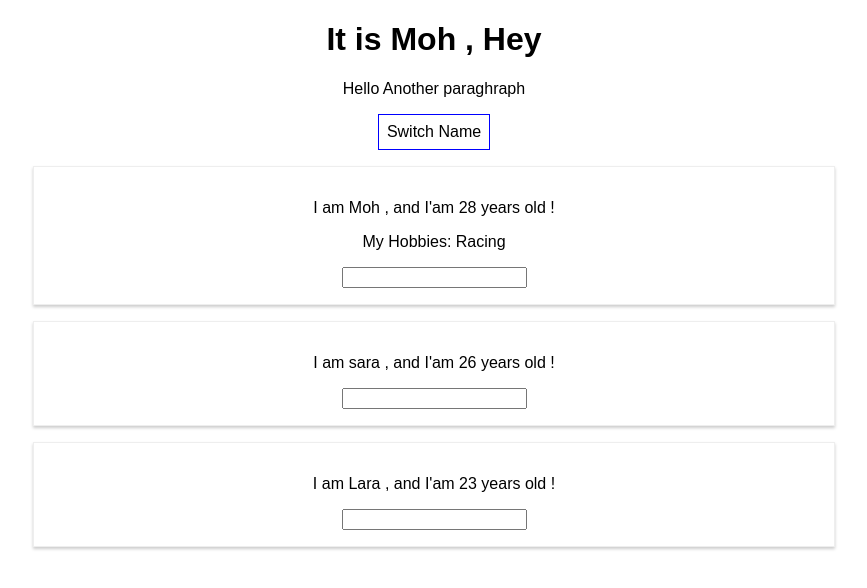
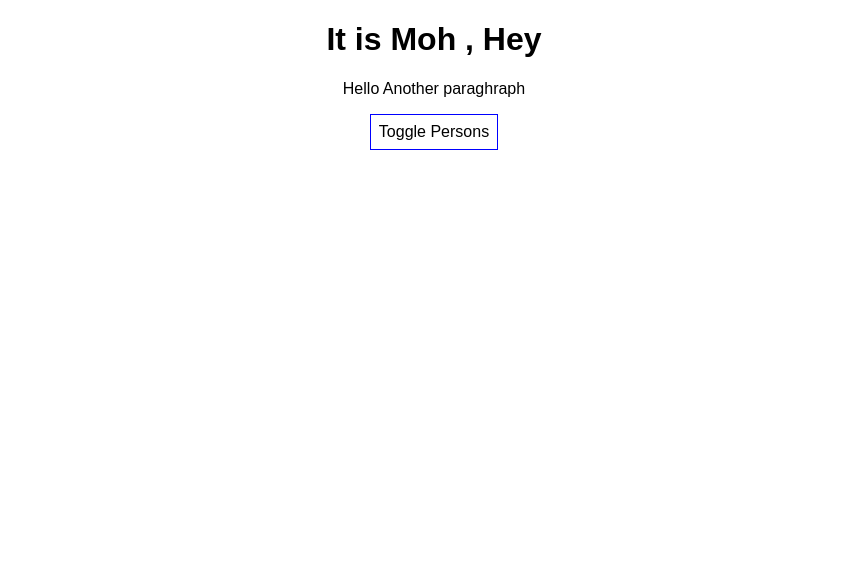
Before and after one commit to maahboss/react1, a React (Create React App) app: page / in a window 1280 px wide. Shown: the top 588 px of the page, without its empty margins (206-1073 px from the left). Built offline with nearby package versions, Linux system fonts and the light colour scheme.

Commit message:
If conditionsن

```diff
--- a/src/App.js
+++ b/src/App.js
@@ -10,7 +10,8 @@ class App extends Component {
         {name:'sara',age:26},
         {name:'Lara',age:23}
       ],
-      otherState:'some other value'
+      otherState:'some other value',
+      showPersons: false
     }
 
     switchHand = (newName) => {
@@ -35,6 +36,13 @@ class App extends Component {
       })
      }
 
+     togglePersonsHandler = () => {
+
+        const doesShow = this.state.showPersons ;
+        this.setState({showPersons: !doesShow});
+     }
+
+
   render() {
     const style = {
       backgroundColor : 'white',
@@ -44,14 +52,11 @@ class App extends Component {
       cursor: 'pointer'
     };
 
+    let persons = null;
 
-    return (
-      <div className="App">
-        <h1> It is Moh , Hey </h1>
-        <p>Hello Another paraghraph</p>
-        <button
-          style = {style}
-          onClick={() => this.switchHand('HAmada')}>Switch Name</button>
+    if(this.state.showPersons) {
+        persons = (
+          <div>
 
                 <Person
                   name={this.state.persons[0].name}
@@ -69,6 +74,28 @@ class App extends Component {
 
            </div>
 
+        );
+    }
+
+
+    return (
+      <div className="App">
+        <h1> It is Moh , Hey </h1>
+        <p>Hello Another paraghraph</p>
+
+
+        {/* <button
+          style = {style}
+          onClick={() => this.switchHand('HAmada')}>Switch Name</button> */}
+
+          <button
+          style = {style}
+          onClick={this.togglePersonsHandler}>Toggle Persons</button>
+
+          {persons}
+
+      </div>
+
 
 
     );
```
Lines whose indentation alone changed are shown as unchanged.
